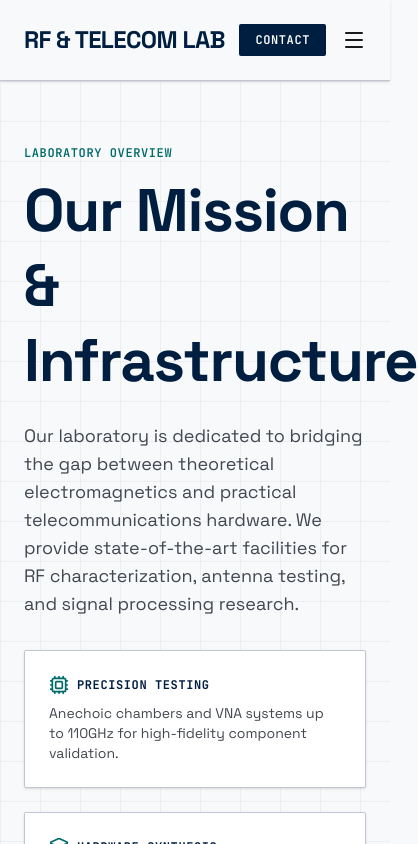
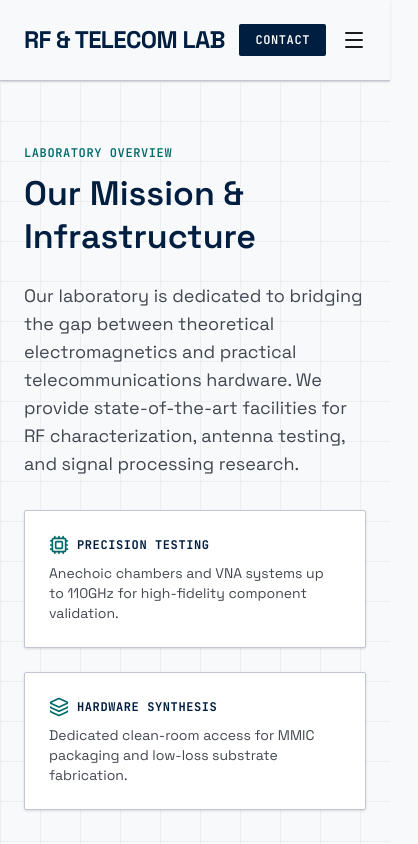
Before and after one commit to Joylinton04/rf-research-hub, a Next.js app: page /about in a window 390 px wide. Shown: the top 844 px of the page, 418 px wide, since content can reach past the window. Built offline with nearby package versions, Linux system fonts and the light colour scheme.

Commit message:
feat: update mobile headline typography and add dev origin to next config

```diff
--- a/app/about/page.tsx
+++ b/app/about/page.tsx
@@ -48,7 +48,7 @@ export default function About() {
               <span className="font-label-caps text-label-caps text-secondary mb-3 block font-semibold">
                 LABORATORY OVERVIEW
               </span>
-              <h1 className="font-headline-xl text-headline-xl text-primary mb-6 leading-tight">
+              <h1 className="font-headline-xl sm:text-headline-xl text-headline-lg-mobile text-primary mb-6 leading-tight">
                 Our Mission & Infrastructure
               </h1>
               <p className="font-body-lg text-body-lg text-on-surface-variant mb-8 max-w-2xl">
--- a/app/globals.css
+++ b/app/globals.css
@@ -121,7 +121,7 @@ body {
 
 @utility text-headline-lg-mobile {
   font-family: var(--font-sans);
-  font-size: 24px;
+  font-size: 34px;
   font-weight: 600;
   line-height: 32px;
 }
--- a/next.config.ts
+++ b/next.config.ts
@@ -2,7 +2,7 @@ import type { NextConfig } from "next";
 
 const nextConfig: NextConfig = {
   /* config options here */
-  allowedDevOrigins: ["192.168.8.179:3000"]
+  allowedDevOrigins: ["192.168.8.179:3000","10.132.93.221"]
 };
 
 export default nextConfig;
```
